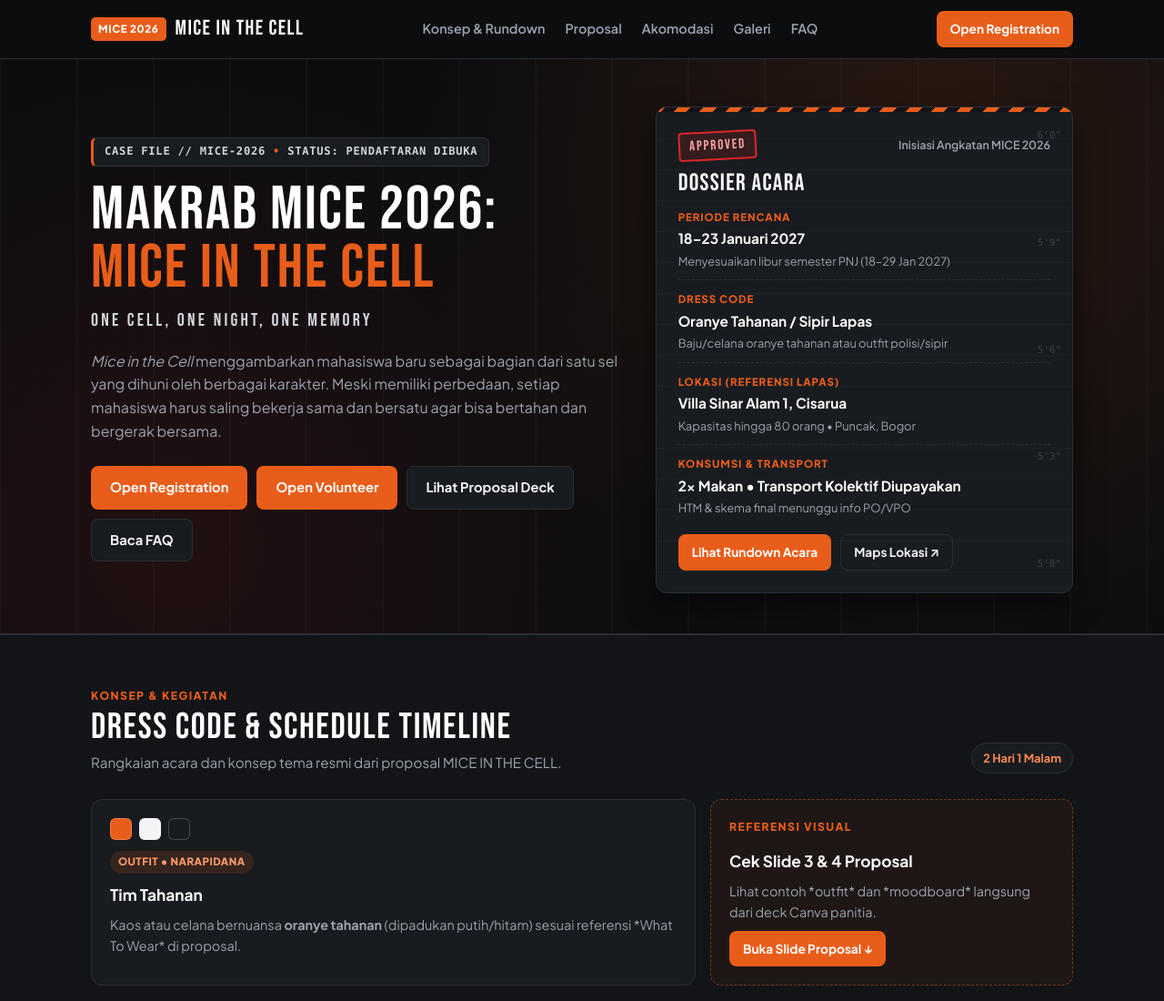
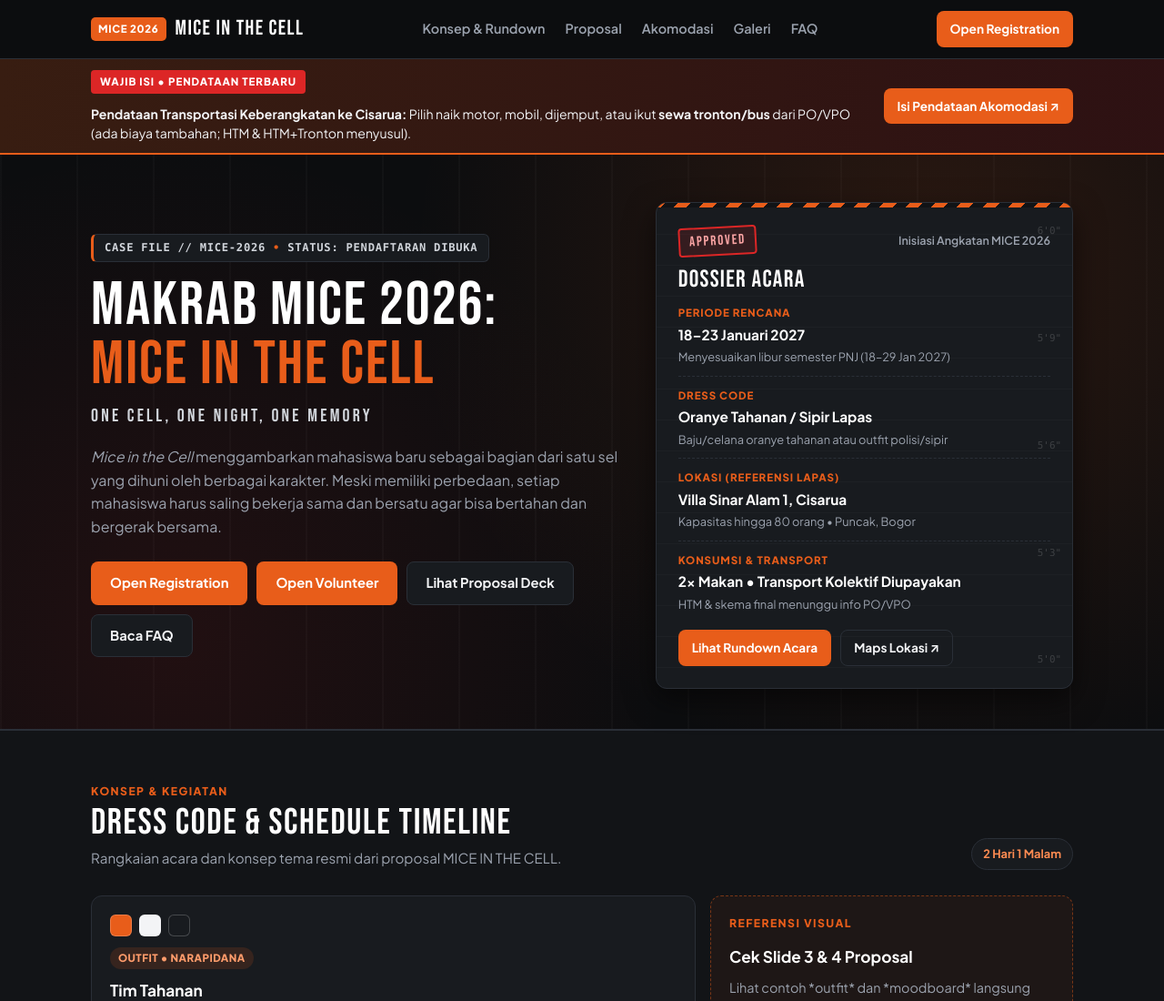
Before and after one commit to satrianaliqa/makrab, a plain HTML site: page index.html in a window 1280 px wide. Shown: the top 1100 px of the page at 91% size. Drawn offline with Linux system fonts and the light colour scheme.

Commit message:
Highlight mandatory Data Akomodasi & Transportasi form at top of page

```diff
--- a/app.js
+++ b/app.js
@@ -106,7 +106,7 @@ const FAQ_ITEMS = [
   {
     category: 'Transportasi',
     q: 'Apakah transportasi menuju lokasi Makrab disediakan oleh panitia atau peserta harus menggunakan kendaraan pribadi?',
-    a: 'Saat ini PO/VPO sedang mengupayakan penyediaan transportasi bersama bagi peserta, salah satunya melalui pencarian bus atau alternatif transportasi kolektif lainnya. Namun, hal ini juga perlu mempertimbangkan anggaran agar biaya transportasi tidak membuat HTM menjadi terlalu mahal dan tetap <em>affordable</em> bagi seluruh peserta. Apabila ada peserta yang memiliki koneksi atau rekomendasi penyedia transportasi, silakan menghubungi panitia untuk membantu proses pencarian.',
+    a: 'PO/VPO berencana mengadakan <strong>tronton/bus kolektif</strong> bagi peserta yang membutuhkan. Untuk menentukan kapasitas yang pas (tidak kebanyakan atau kekurangan), peserta <strong>wajib mengisi pendataan terbaru</strong> di <a href="https://bit.ly/MakrabMICE_DataAkomodasi" target="_blank" rel="noopener noreferrer">bit.ly/MakrabMICE_DataAkomodasi</a> untuk memilih keberangkatan (motor, mobil, dijemput, atau ikut sewa tronton/bus).<br><br>Bagi peserta yang memilih ikut tronton/bus akan ada <strong>biaya tambahan</strong>. Nominal HTM maupun paket HTM + Tronton akan diinformasikan menyusul.',
   },
   {
     category: 'Transportasi',
--- a/index.html
+++ b/index.html
@@ -41,6 +41,21 @@
   </header>
 
   <main>
+    <!-- Urgent Top Announcement Banner -->
+    <section class="urgent-banner" aria-label="Pengumuman Wajib Isi">
+      <div class="container urgent-banner-inner">
+        <div class="urgent-banner-copy">
+          <span class="urgent-badge">WAJIB ISI • PENDATAAN TERBARU</span>
+          <p>
+            <strong>Pendataan Transportasi Keberangkatan ke Cisarua:</strong> Pilih naik motor, mobil, dijemput, atau ikut <strong>sewa tronton/bus</strong> dari PO/VPO (ada biaya tambahan; HTM &amp; HTM+Tronton menyusul).
+          </p>
+        </div>
+        <a href="https://bit.ly/MakrabMICE_DataAkomodasi" target="_blank" rel="noopener noreferrer" class="btn btn-sm btn-primary urgent-cta">
+          Isi Pendataan Akomodasi ↗
+        </a>
+      </div>
+    </section>
+
     <!-- Hero Section -->
     <section class="hero">
       <div class="container hero-grid">
--- a/styles.css
+++ b/styles.css
@@ -184,6 +184,51 @@ section[id] {
   color: #6b7280;
   border-color: #262a31;
   cursor: not-allowed;
+}
+
+/* Urgent Top Announcement Banner */
+.urgent-banner {
+  background: linear-gradient(90deg, rgba(232, 93, 26, 0.2) 0%, rgba(220, 38, 38, 0.16) 100%);
+  border-bottom: 2px solid var(--primary);
+  padding: 12px 0;
+}
+
+.urgent-banner-inner {
+  display: flex;
+  align-items: center;
+  justify-content: space-between;
+  gap: 16px;
+  flex-wrap: wrap;
+}
+
+.urgent-banner-copy {
+  display: flex;
+  align-items: center;
+  gap: 12px;
+  flex-wrap: wrap;
+  flex: 1 1 520px;
+}
+
+.urgent-badge {
+  flex-shrink: 0;
+  background-color: var(--crimson);
+  color: #fff;
+  font-size: 0.72rem;
+  font-weight: 800;
+  letter-spacing: 0.08em;
+  padding: 4px 10px;
+  border-radius: 4px;
+}
+
+.urgent-banner-copy p {
+  margin: 0;
+  font-size: 0.88rem;
+  color: #f3f4f6;
+  line-height: 1.45;
+}
+
+.urgent-cta {
+  flex-shrink: 0;
 }
 
 /* Hero with subtle CSS prison-bar & ember gradient (zero GPU lag) */
```
